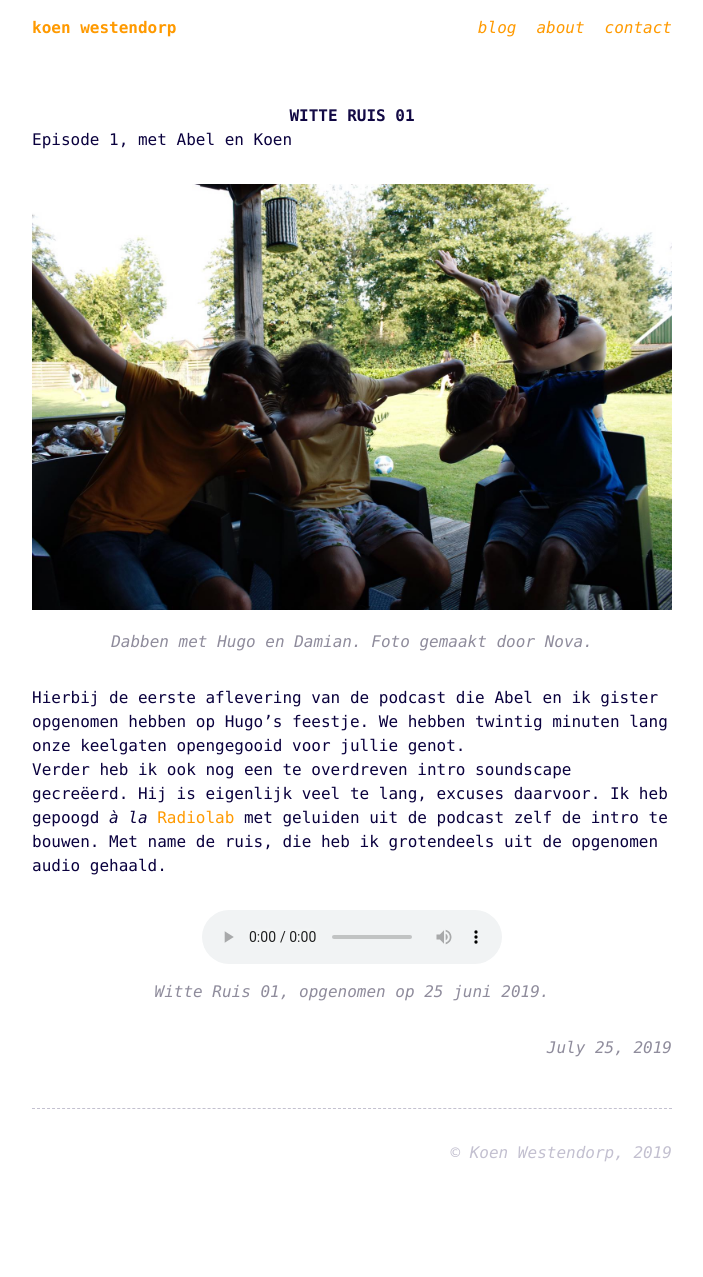
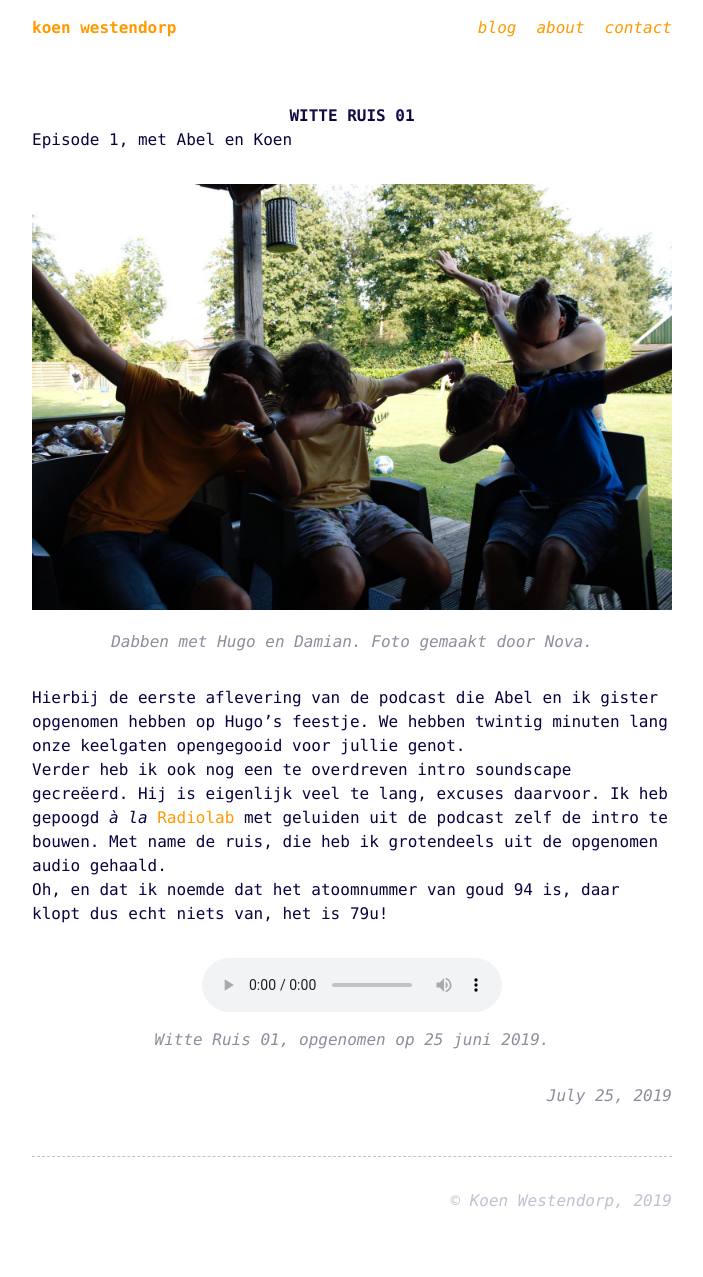
Before and after one commit to KoenWestendorp/koenwestendorp.github.io, a Jekyll site: the page built from _posts/2019-07-25-witte-ruis-1.md, in a window 1280 px wide. Shown: the whole page, without its empty margins (288-991 px from the left). Built offline with Jekyll 4.4.1, drawn with Linux system fonts in a browser that asks for light colours; before the commit the page ends 1229 px from its top, so only the background shows below that.

Commit message:
merge for reasons

```diff
--- a/_posts/2019-07-25-witte-ruis-1.md
+++ b/_posts/2019-07-25-witte-ruis-1.md
@@ -14,4 +14,6 @@ Hierbij de eerste aflevering van de podcast die Abel en ik gister opgenomen hebb
 
 Verder heb ik ook nog een te overdreven intro soundscape gecreëerd. Hij is eigenlijk veel te lang, excuses daarvoor. Ik heb gepoogd *à la* [Radiolab](https://www.wnycstudios.org/podcasts/radiolab) met geluiden uit de podcast zelf de intro te bouwen. Met name de ruis, die heb ik grotendeels uit de opgenomen audio gehaald.
 
+Oh, en dat ik noemde dat het atoomnummer van goud 94 is, daar klopt dus echt niets van, het is 79u!
+
 {% include audio.html url='/assets/podcasts/witte-ruis-01.mp3' caption='Witte Ruis 01, opgenomen op 25 juni 2019.' %}
```
